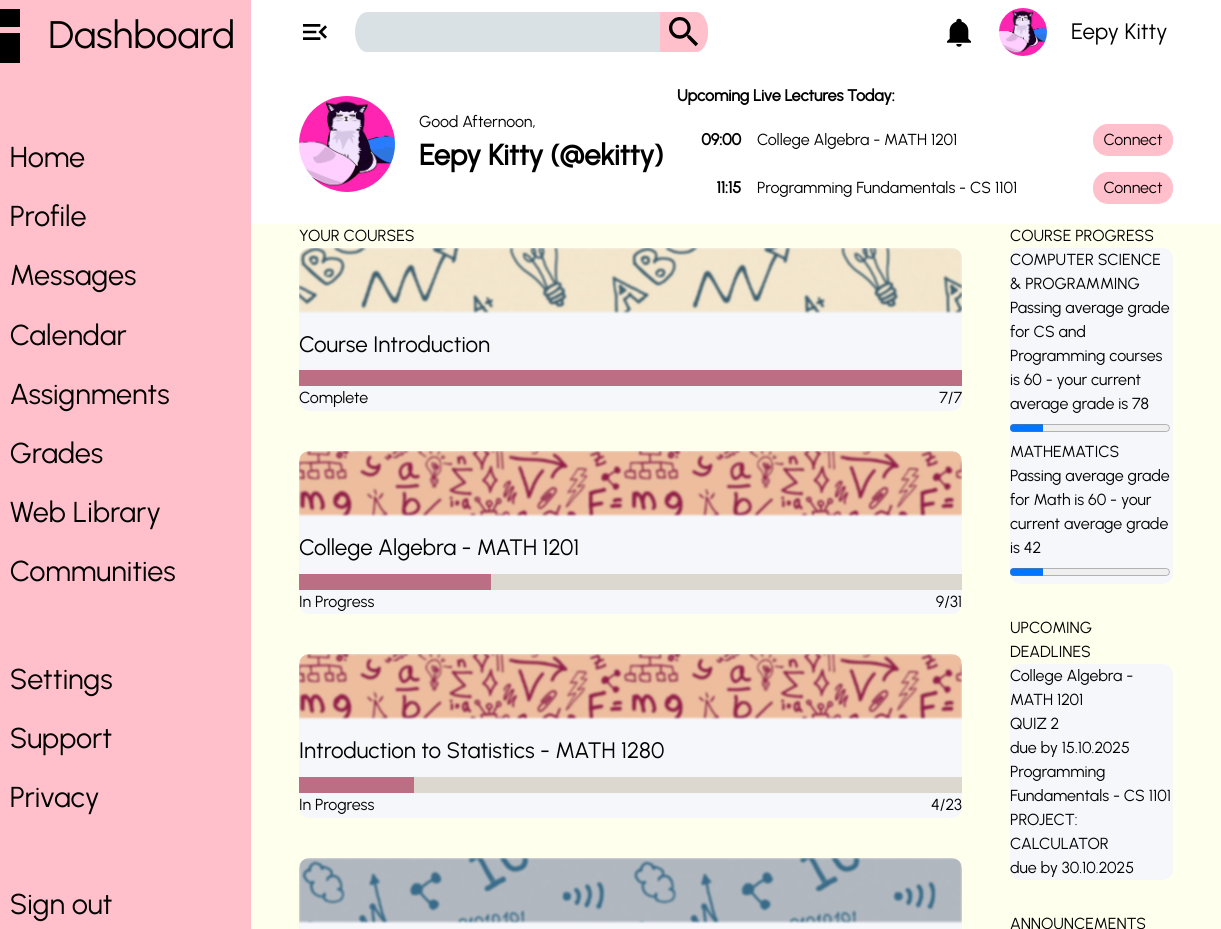
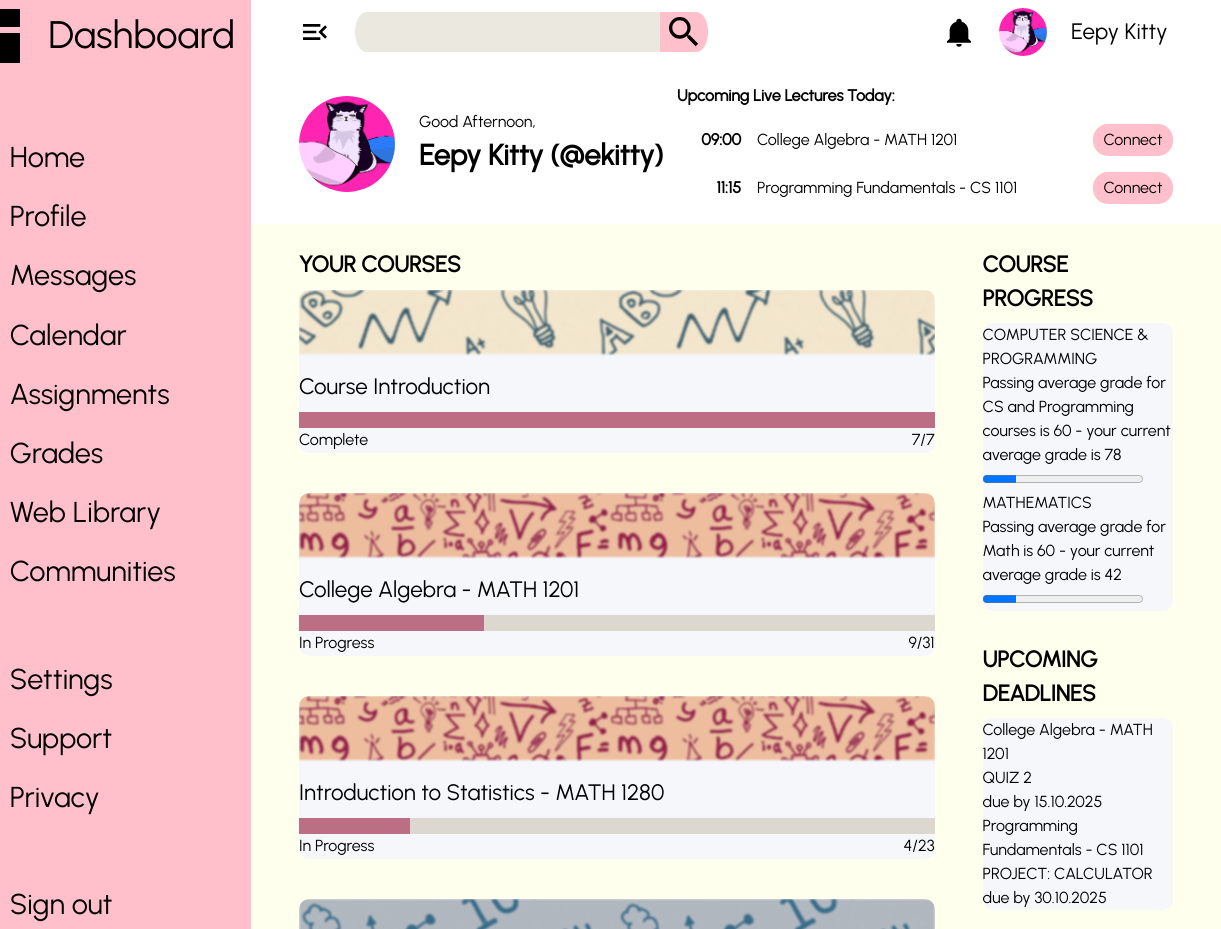
Before and after one commit to pilzpuffer/admin-dashboard, a plain HTML site: page index.html in a window 1280 px wide. Shown: the top 929 px of the page, 59-1280 px from the left. Drawn offline with Linux system fonts and the light colour scheme.

Commit message:
Adjust section title font weights, padding

```diff
--- a/index.html
+++ b/index.html
@@ -116,7 +116,7 @@
             </div>
             <div class="main-page">
                 <div class="content">
-                    <div>YOUR COURSES</div>
+                    <div class="section-title">YOUR COURSES</div>
                     <div class="courses">
                         <div class="lesson-card general">
                             <div class="card-background"></div>
--- a/style.css
+++ b/style.css
@@ -21,18 +21,28 @@
   --big-pfp: 6rem;
 
   --title-font-size: 1.8rem;
+  --sub-title-font-size: 1.4rem;
 
   --header-menu-upper: 4rem;
   --header-menu-lower: 8rem;
   --header-menu-gap: 1rem;
   --full-header-height: calc(var(--header-menu-upper) + var(--header-menu-gap) + var(--header-menu-lower));
 
+  --gray-100: rgb(235, 232, 224);
+  --gray-300: rgb(200, 196, 187);
+  --gray-700: rgb(90, 86, 78);
+
   --accent-color: rgb(255, 192, 203);
   --bright-accent-color: rgb(165, 56, 96);
   --background-color: rgb(255, 255, 238);
   --card-background: rgb(245, 247, 250);
+
+  --progress-bar-background: rgb(220, 216, 207);
   --progress-bar-normal: rgb(188, 110, 132);
-  --progress-bar-background: rgb(220, 216, 207);
+  --grade-status-good: rgb(94, 142, 120);
+  --grade-status-warning: rgb(201, 138, 61);
+  --grade-status-bad: rgb(170, 64, 64);
+
 }
 
 * {
@@ -73,6 +83,10 @@ p {
 
 h1, h2, h3, h4, h5, h6 {
   text-wrap: balance;
+}
+
+a:hover {
+  text-decoration: none;
 }
 
 .content-holder {
@@ -151,7 +165,7 @@ input[type='search'] {
   border: none;
   border-radius: 15px / 25px;
 
-  background-color: rgba(164, 181, 187, 0.4);
+  background-color: var(--gray-100);
 }
 
 input[type='search']:focus {
@@ -203,7 +217,7 @@ input[type="search"]::-webkit-search-results-decoration {
   justify-content: end;
   align-items: center;
 
-  font-size: 1.4rem;
+  font-size: var(--sub-title-font-size);
 }
 
 .header-menu img {
@@ -281,7 +295,7 @@ input[type="search"]::-webkit-search-results-decoration {
 
 .main-page {
   display: grid;
-  grid-template-columns: 4fr 1fr;
+  grid-template-columns: 7fr 2fr;
 }
 
 .content {
@@ -323,7 +337,7 @@ input[type="search"]::-webkit-search-results-decoration {
 
 .lesson-card div.card-title {
   margin-top: 1rem;
-  font-size: 1.4rem;
+  font-size: var(--sub-title-font-size);
 
 }
 
@@ -380,8 +394,21 @@ background-color: var(--progress-bar-background);
   /* placeholder rule for site part distinction */
 }
 
+.section-title, .information {
+  padding-top: 1.5rem;
+}
+
+.section-title, .info-title {
+  padding-bottom: 0.5rem;
+}
+
+.section-title, .info-title {
+  font-weight: bold;
+  font-size: var(--sub-title-font-size);
+}
+
 .info-title + div {
- margin-bottom: 2rem;
+  margin-bottom: 2rem;
 }
 
 a::before {
```
